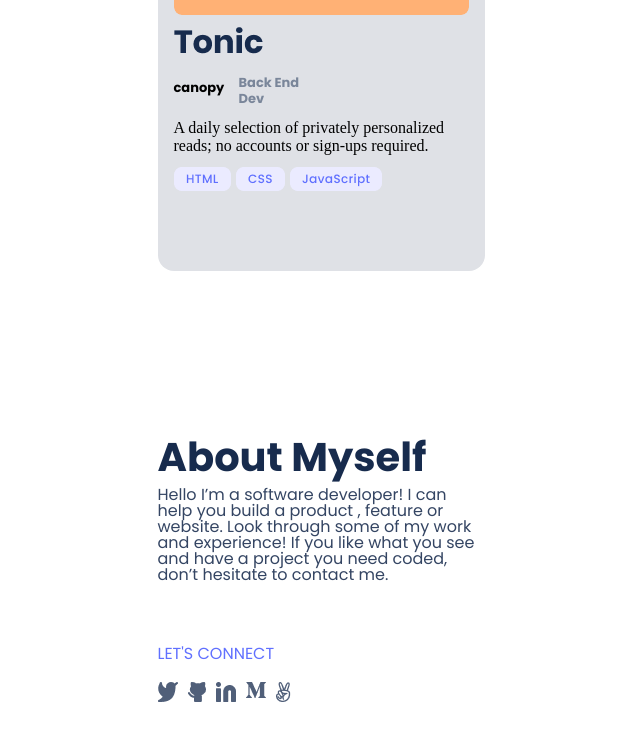
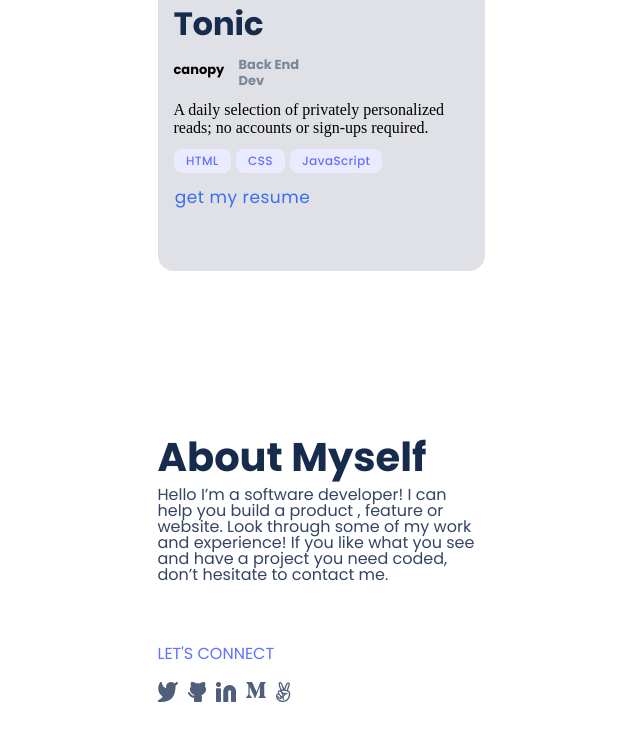
Before and after one commit to umarahgul/PortfolioMicroverse, a website: page index.html in a window 1280 px wide. Shown: the part 955-1696 px from the top of the page, without its empty margins (319-959 px from the left). Drawn offline with Linux system fonts and the light colour scheme.

Commit message:
removed stylelint errors

```diff
--- a/index.html
+++ b/index.html
@@ -54,6 +54,7 @@
                     </ul>
 
                  </div>
+                 <div class="resume">get my resume</div>
                  </section>
                 </section>
                 <section class="About">
--- a/styles.css
+++ b/styles.css
@@ -233,33 +233,51 @@ nav {
 }
 
 .myself {
-  font-family: Poppins;
+  font-family: 'Poppins';
   font-size: 40px;
   font-weight: 700;
   line-height: 52px;
   line-height: 87%;
-  letter-spacing: 0em;
+  letter-spacing: 0;
   text-align: left;
   vertical-align: Center;
   font-style: Bold;
   color: #172B4D;
-
 }
 
-.pg2{
+.pg2 {
   height: 147px;
   width: 327px;
-left: 0px;
+  left: 0;
   top: 47px;
   border-radius: nullpx;
-font-family: Poppins;
+  font-family: 'Poppins';
   font-size: 16px;
   font-weight: 400;
   line-height: 24px;
   letter-spacing: 0em;
   text-align: left;
   color: #344563;
-line-height:24px;
-line-height:100%;
+  line-height: 24px;
+  line-height: 100%;
   vertical-align: top;
 }
+
+.resume {
+  height: 24px;
+  width: 138px;
+  left: 12px;
+  top: 12px;
+  border-radius: nullpx;
+  font-family: Poppins;
+  font-size: 17px;
+  font-weight: 500;
+  line-height: 24px;
+  letter-spacing: 0.03em;
+  text-align: center;
+  color: #396DF2;
+  line-height: 24px;
+  line-height: 94%;
+  vertical-align: center;
+  letter-spacing: 3%;
+}
```
Also changed, not shown: images/Ellipse for JS.png (added). Lines whose indentation alone changed are shown as unchanged.
